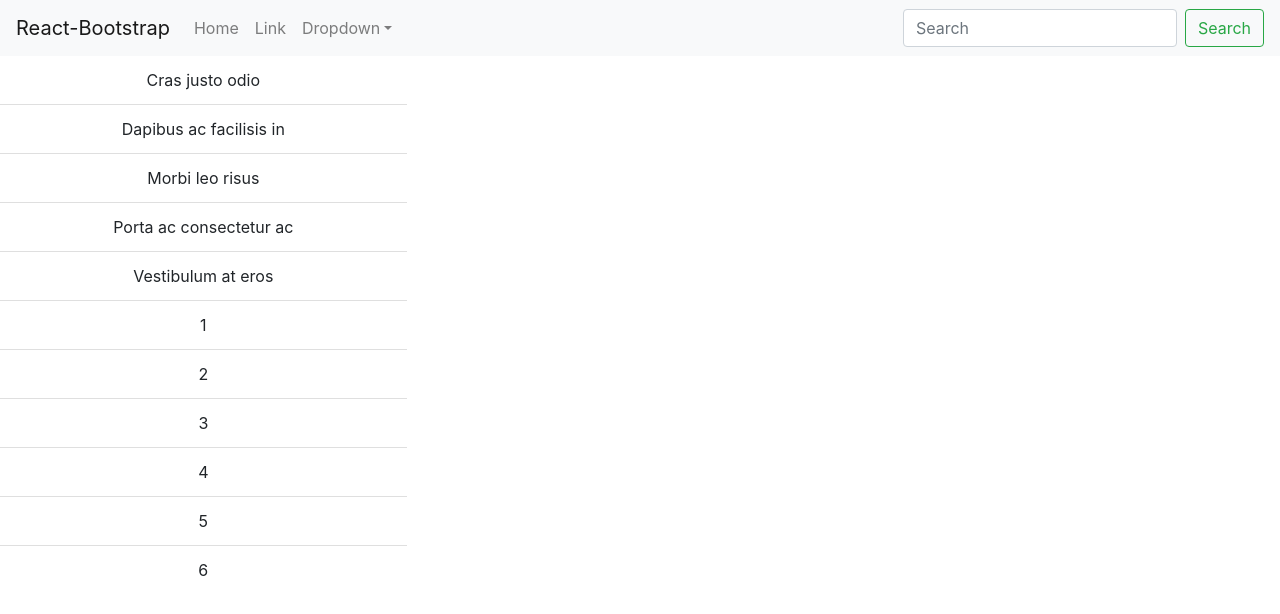
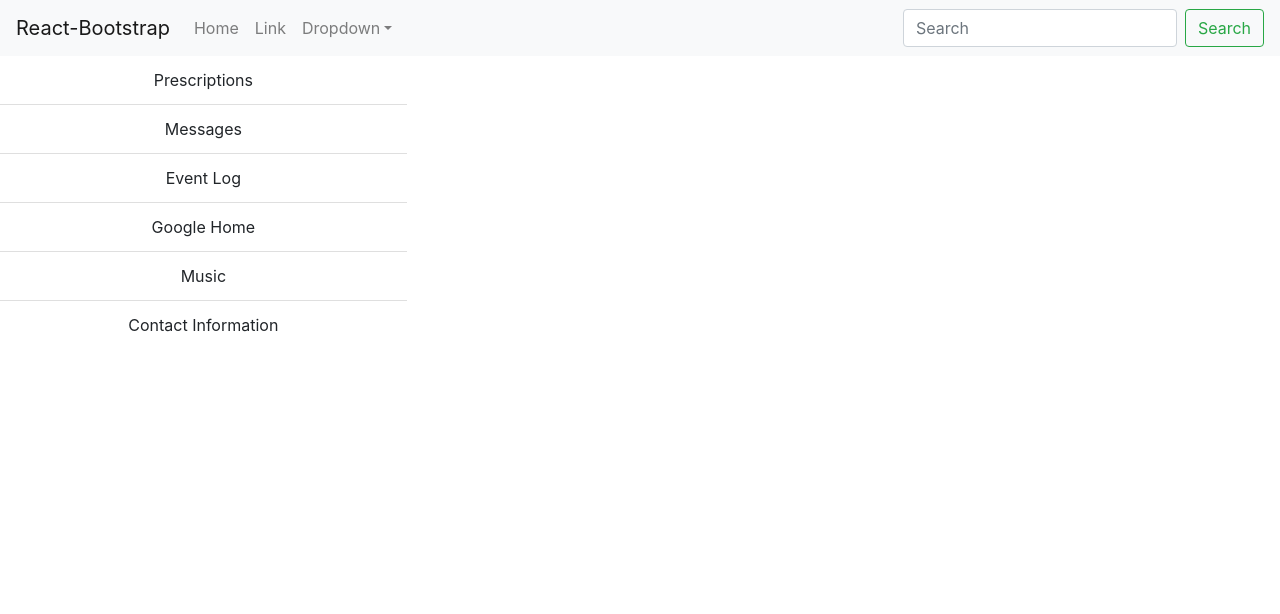
Before and after one commit to careyes17/MangoHacks2019, a React (Create React App) app in the folder web-app/: page / in a window 1280 px wide. Shown: the top 614 px of the page. Built offline with nearby package versions, Linux system fonts and the light colour scheme.

Commit message:
Create AtAGlance file

```diff
--- a/web-app/src/components/AppDrawer.tsx
+++ b/web-app/src/components/AppDrawer.tsx
@@ -3,16 +3,18 @@ import PropTypes from 'prop-types';
 import {ListGroup} from 'react-bootstrap';
 
 class AppDrawer extends Component {
-  items = [1, 2, 3, 4, 5, 6];
+  items = [
+    "Prescriptions",
+    "Messages",
+    "Event Log",
+    "Google Home",
+    "Music",
+    "Contact Information"
+  ]
   render() {
     return (
       <ListGroup variant="flush">
-        <ListGroup.Item>Cras justo odio</ListGroup.Item>
-        <ListGroup.Item>Dapibus ac facilisis in</ListGroup.Item>
-        <ListGroup.Item>Morbi leo risus</ListGroup.Item>
-        <ListGroup.Item>Porta ac consectetur ac</ListGroup.Item>
-        <ListGroup.Item>Vestibulum at eros</ListGroup.Item>
-        {this.items.map(n => <ListGroup.Item>{n}</ListGroup.Item>)}
+        {this.items.map(option => <ListGroup.Item>{option}</ListGroup.Item>)}
       </ListGroup>
      );
   }
```
Also changed, not shown: web-app/src/components/AtAGlanceHome.tsx (added, +9 -0 lines).
